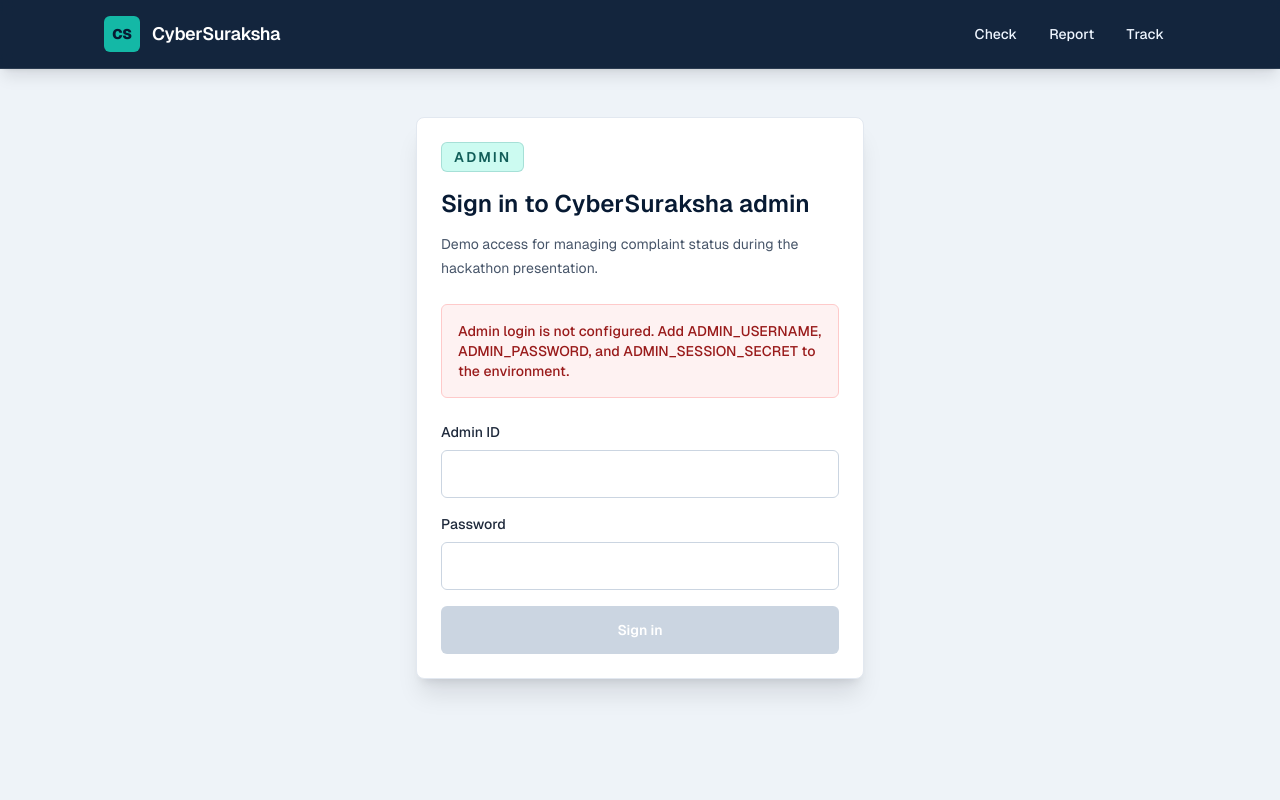
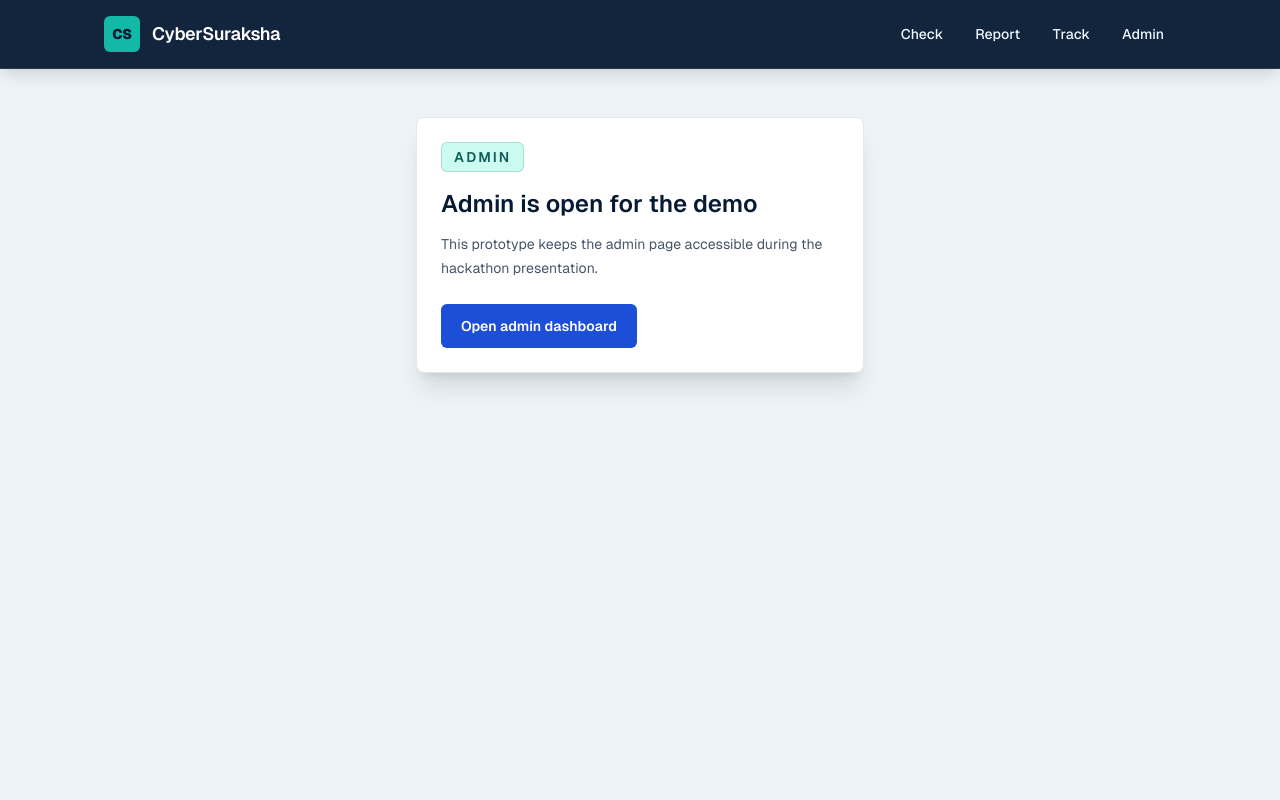
Before and after one commit to aiwithdg/cybersuraksha, a Next.js app: page /admin/login in a window 1280 px wide. Shown: the top 800 px of the page. Built offline with nearby package versions, Linux system fonts and the light colour scheme; no server answers.

Commit message:
Open demo admin route

```diff
--- a/app/admin/complaints/page.tsx
+++ b/app/admin/complaints/page.tsx
@@ -1,7 +1,5 @@
 import { revalidatePath } from "next/cache";
 import Link from "next/link";
-import { redirect } from "next/navigation";
-import { clearAdminSession, isAdminAuthenticated } from "@/lib/admin-auth";
 import { createAdminClient } from "@/lib/supabase/admin";
 import type { Complaint, ComplaintStatus } from "@/lib/types";
 
@@ -24,10 +22,6 @@ type ComplaintRow = Complaint & {
 };
 
 export default async function AdminComplaintsPage() {
-  if (!isAdminAuthenticated()) {
-    redirect("/admin/login");
-  }
-
   const supabaseUrl = process.env.NEXT_PUBLIC_SUPABASE_URL;
   const serviceRoleKey = process.env.SUPABASE_SERVICE_ROLE_KEY;
 
@@ -102,7 +96,7 @@ export default async function AdminComplaintsPage() {
                 </div>
 
                 <form action={advanceComplaintStatus} className="grid gap-3 rounded-md border border-slate-200 bg-slate-50 p-4">
-                  {/* Prototype-only admin control. Production must require authentication and role-based authorization. */}
+                  {/* Hackathon demo only: this admin action is intentionally open. Production must require authentication and role-based authorization. */}
                   <input type="hidden" name="complaint_id" value={complaint.id} />
                   <label className="block">
                     <span className="mb-2 block text-sm font-medium text-slate-800">New status</span>
@@ -152,10 +146,6 @@ export default async function AdminComplaintsPage() {
 async function advanceComplaintStatus(formData: FormData) {
   "use server";
 
-  if (!isAdminAuthenticated()) {
-    redirect("/admin/login");
-  }
-
   const complaintId = formData.get("complaint_id");
   const status = formData.get("status");
   const note = formData.get("note");
@@ -186,13 +176,6 @@ async function advanceComplaintStatus(formData: FormData) {
   revalidatePath("/admin/complaints");
 }
 
-async function logout() {
-  "use server";
-
-  clearAdminSession();
-  redirect("/admin/login");
-}
-
 function AdminShell({ children }: { children: React.ReactNode }) {
   return (
     <main className="min-h-screen bg-[#eef3f8] px-5 py-10 text-slate-950 sm:px-8 lg:px-10">
@@ -201,14 +184,9 @@ function AdminShell({ children }: { children: React.ReactNode }) {
           <Link href="/" className="text-sm font-semibold text-slate-600 hover:text-[#1d4ed8]">
             Home
           </Link>
-          <form action={logout}>
-            <button
-              type="submit"
-              className="rounded-md border border-slate-300 bg-white px-3 py-2 text-sm font-semibold text-slate-700 transition hover:border-slate-400"
-            >
-              Sign out
-            </button>
-          </form>
+          <span className="rounded-md border border-amber-200 bg-amber-50 px-3 py-2 text-sm font-semibold text-amber-900">
+            Demo admin: open access
+          </span>
         </div>
         <p className="mt-5 inline-flex rounded-md border border-[#0f766e]/20 bg-[#ccfbf1] px-3 py-1 text-sm font-semibold uppercase tracking-[0.16em] text-[#115e59]">
           Internal Demo Admin
--- a/app/admin/login/page.tsx
+++ b/app/admin/login/page.tsx
@@ -1,86 +1,25 @@
-import { redirect } from "next/navigation";
-import { adminAuthConfigured, credentialsMatch, isAdminAuthenticated, setAdminSession } from "@/lib/admin-auth";
+import Link from "next/link";
 
 export const dynamic = "force-dynamic";
 
-export default function AdminLoginPage({
-  searchParams,
-}: {
-  searchParams?: { error?: string };
-}) {
-  if (isAdminAuthenticated()) {
-    redirect("/admin/complaints");
-  }
-
-  const isConfigured = adminAuthConfigured();
-
+export default function AdminLoginPage() {
   return (
     <main className="min-h-screen bg-[#eef3f8] px-5 py-12 text-slate-950 sm:px-8 lg:px-10">
       <section className="mx-auto w-full max-w-md rounded-lg border border-slate-200 bg-white p-6 shadow-xl shadow-slate-950/10">
         <p className="inline-flex rounded-md border border-[#0f766e]/20 bg-[#ccfbf1] px-3 py-1 text-sm font-semibold uppercase tracking-[0.16em] text-[#115e59]">
           Admin
         </p>
-        <h1 className="mt-4 text-2xl font-semibold text-[#071a33]">Sign in to CyberSuraksha admin</h1>
+        <h1 className="mt-4 text-2xl font-semibold text-[#071a33]">Admin is open for the demo</h1>
         <p className="mt-3 text-sm leading-6 text-slate-600">
-          Demo access for managing complaint status during the hackathon presentation.
+          This prototype keeps the admin page accessible during the hackathon presentation.
         </p>
-
-        {!isConfigured ? (
-          <div className="mt-6 rounded-md border border-red-200 bg-red-50 p-4 text-sm font-medium text-red-800">
-            Admin login is not configured. Add ADMIN_USERNAME, ADMIN_PASSWORD, and ADMIN_SESSION_SECRET to the environment.
-          </div>
-        ) : null}
-
-        <form action={login} className="mt-6 grid gap-4">
-          <label className="block">
-            <span className="mb-2 block text-sm font-medium text-slate-800">Admin ID</span>
-            <input
-              name="username"
-              autoComplete="username"
-              className="h-12 w-full rounded-md border border-slate-300 px-4 text-base outline-none transition focus:border-[#1d4ed8] focus:ring-2 focus:ring-[#1d4ed8]/20"
-            />
-          </label>
-          <label className="block">
-            <span className="mb-2 block text-sm font-medium text-slate-800">Password</span>
-            <input
-              name="password"
-              type="password"
-              autoComplete="current-password"
-              className="h-12 w-full rounded-md border border-slate-300 px-4 text-base outline-none transition focus:border-[#1d4ed8] focus:ring-2 focus:ring-[#1d4ed8]/20"
-            />
-          </label>
-          {searchParams?.error ? (
-            <p className="rounded-md border border-red-200 bg-red-50 px-4 py-3 text-sm font-medium text-red-700" role="alert">
-              Invalid admin ID or password.
-            </p>
-          ) : null}
-          <button
-            type="submit"
-            disabled={!isConfigured}
-            className="h-12 rounded-md bg-[#1d4ed8] px-5 text-sm font-semibold text-white transition hover:bg-[#153e75] disabled:cursor-not-allowed disabled:bg-slate-300"
-          >
-            Sign in
-          </button>
-        </form>
+        <Link
+          href="/admin/complaints"
+          className="mt-6 inline-flex rounded-md bg-[#1d4ed8] px-5 py-3 text-sm font-semibold text-white transition hover:bg-[#153e75]"
+        >
+          Open admin dashboard
+        </Link>
       </section>
     </main>
   );
 }
-
-async function login(formData: FormData) {
-  "use server";
-
-  const username = formData.get("username");
-  const password = formData.get("password");
-
-  if (
-    typeof username !== "string" ||
-    typeof password !== "string" ||
-    !credentialsMatch(username, password)
-  ) {
-    redirect("/admin/login?error=1");
-  }
-
-  setAdminSession(username);
-  redirect("/admin/complaints");
-}
--- a/app/layout.tsx
+++ b/app/layout.tsx
@@ -48,6 +48,9 @@ export default function RootLayout({
                 <Link className="rounded-md px-3 py-2 text-blue-50 transition hover:bg-white/10" href="/track">
                   Track
                 </Link>
+                <Link className="rounded-md px-3 py-2 text-blue-50 transition hover:bg-white/10" href="/admin/complaints">
+                  Admin
+                </Link>
               </nav>
             </div>
           </header>
```
